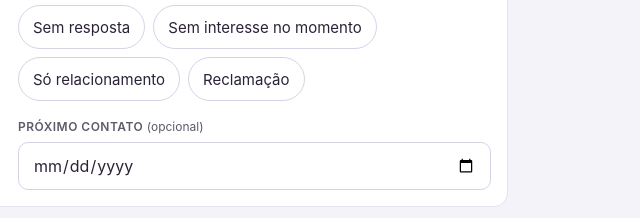
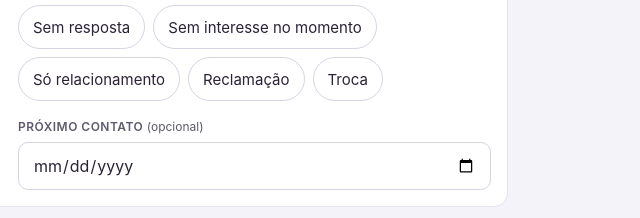
Before and after one commit to pierriperim-prodentis/carteiras-arp, a plain HTML site: page componentes/registrar/index.html in a window 1280 px wide. Shown: the part 322-540 px from the top of the page, 638-1278 px from the left. Drawn offline with Linux system fonts and the light colour scheme.

Commit message:
Registrar: resultado 'Troca'
Co-Authored-By: Claude Opus 5.5 <noreply@anthropic.com>
Claude-Session: https://claude.ai/code/session_01Jj4FBSLYun6fRAnXdAvY5x

```diff
--- a/componentes/registrar/index.html
+++ b/componentes/registrar/index.html
@@ -96,7 +96,7 @@ function telaForm() {
   return `<div class="bloco duas"><div class="col">${blocoCliente()}
     <div class="campo"><span class="lbl">Quem procurou?</span><div class="seg">${[['Ativo (eu procurei)', 'Eu procurei'], ['Receptivo (cliente procurou)', 'Cliente procurou']].map(([v, l]) => `<button class="${S.origem === v ? 'on' : ''}" data-c="origem" data-v="${v}">${l}</button>`).join('')}</div></div></div>
     <div class="col"><div class="campo" id="campo-tipo"><span class="lbl">Como foi?</span>${chips('tipo', ['Whatsapp', 'Telefone', 'Visita', 'Loja', 'Reunião', 'E-mail', 'Evento / Curso'])}${S.tentou && !S.tipo ? '<span class="erro">Escolha como foi o contato.</span>' : ''}</div>
-    <div class="campo" id="campo-res"><span class="lbl">Resultado</span>${chips('res', ['Pedido fechado', 'Orçamento enviado', 'Vai retornar', 'Sem resposta', 'Sem interesse no momento', 'Só relacionamento', 'Reclamação'])}${S.tentou && !S.res ? '<span class="erro">Escolha o resultado.</span>' : ''}</div>
+    <div class="campo" id="campo-res"><span class="lbl">Resultado</span>${chips('res', ['Pedido fechado', 'Orçamento enviado', 'Vai retornar', 'Sem resposta', 'Sem interesse no momento', 'Só relacionamento', 'Reclamação', 'Troca'])}${S.tentou && !S.res ? '<span class="erro">Escolha o resultado.</span>' : ''}</div>
     <div class="campo"><label class="lbl" for="prox">Próximo contato <small>(opcional)</small></label><input type="date" id="prox" value="${S.prox}"></div></div>
   </div>
   ${blocoOportunidade()}
```
